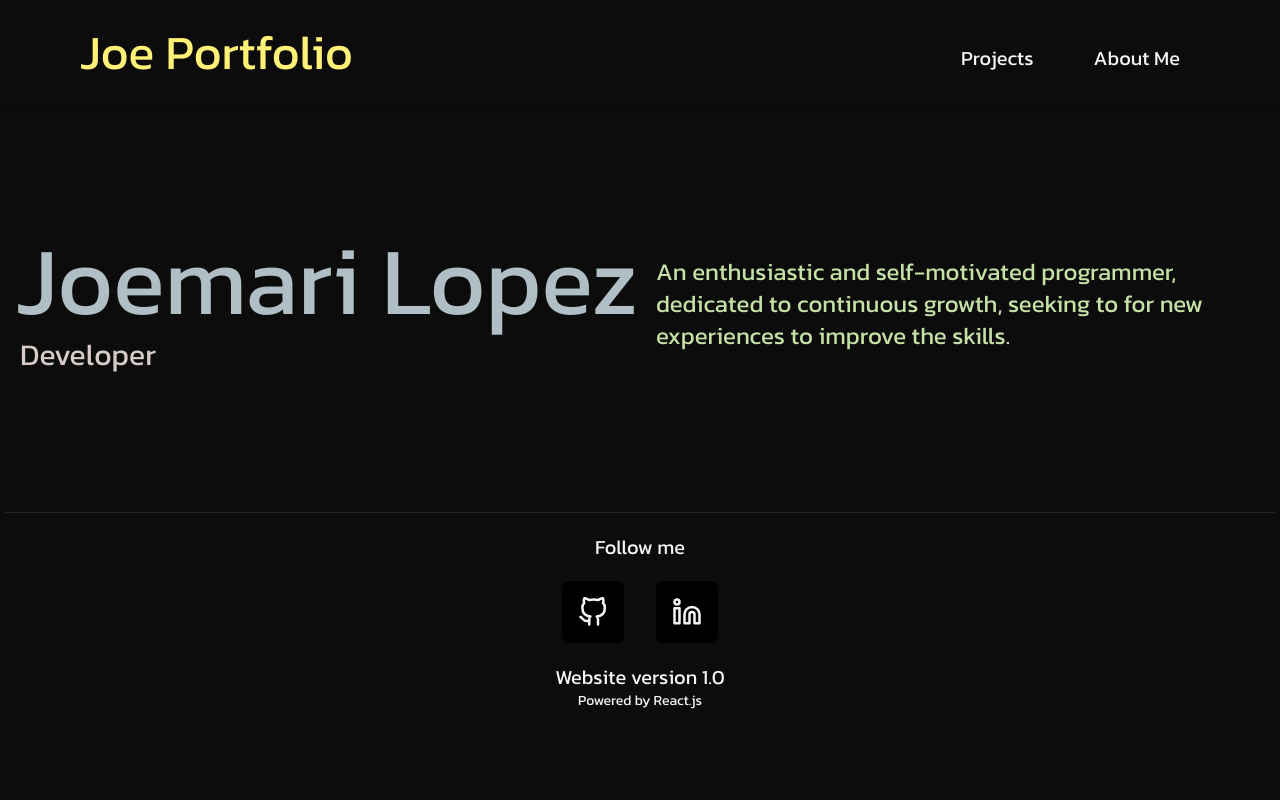
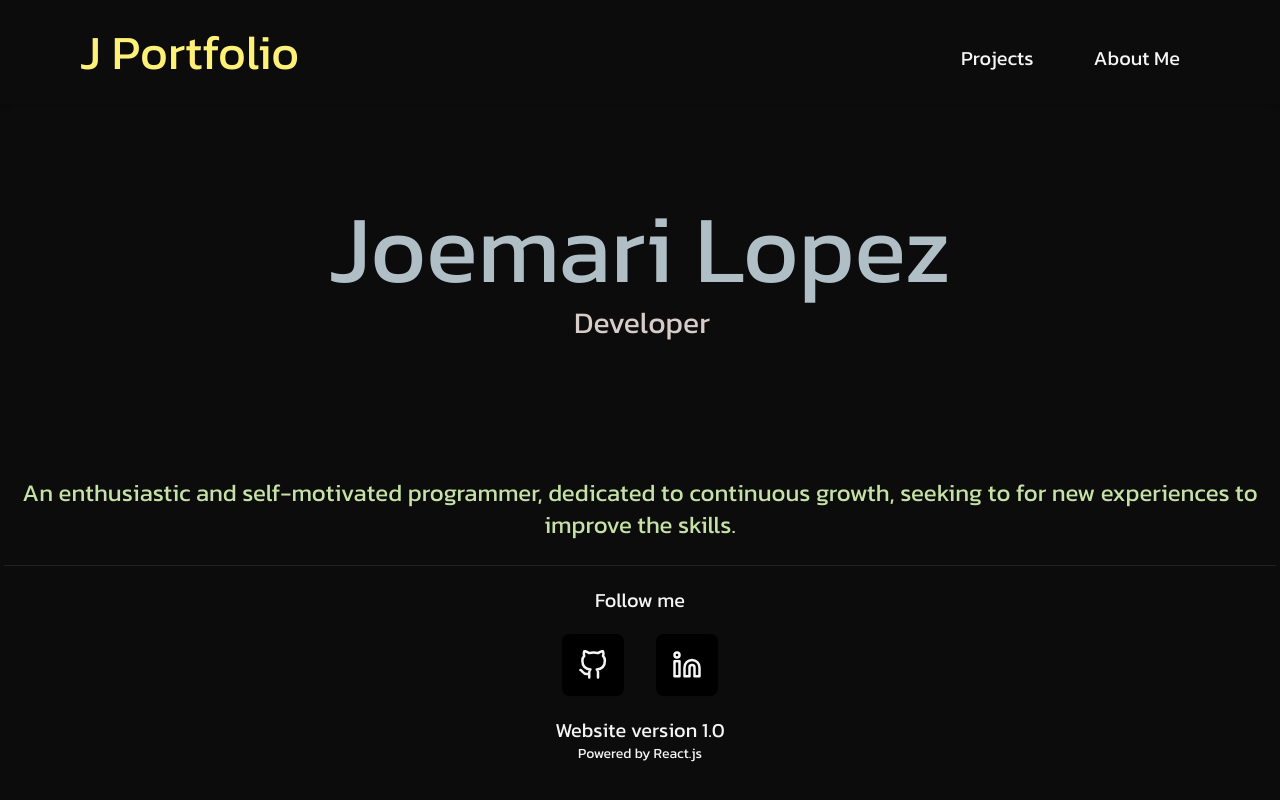
Before and after one commit to JoemariL/my-porfolio, a React (Create React App) app: page / in a window 1280 px wide. Shown: the top 800 px of the page. Built offline with nearby package versions, Linux system fonts and the light colour scheme.

Commit message:
Update landing page layout

```diff
--- a/src/components/shared/Header.jsx
+++ b/src/components/shared/Header.jsx
@@ -22,7 +22,7 @@ const Header = () => {
                             <Link to="/">
                                 {
                                     <h1 className='text-4xl sm:text-5xl hover:text-blue-gray-800 text-yellow-300'>
-                                        Joe Portfolio
+                                        J Portfolio
                                     </h1>
                                 }
                             </Link>
@@ -83,13 +83,13 @@ const Header = () => {
             <div className="font-general-medium hidden text-xl m-0 sm:ml-4 mt-5 sm:mt-3 sm:flex sm:space-x-5 p-5 sm:p-0 justify-center items-center shadow-lg sm:shadow-none">
                 <Link
                     to="/projects"
-                    className="block text-left pl-1 text-gray-100 sm:px-5 sm:p-2 hover:text-blue-gray-800 hover:bg-cyan-500 rounded-3xl"
+                    className="block text-left pl-1 text-gray-100 sm:px-5 sm:p-2 hover:text-blue-gray-800 hover:bg-cyan-100 rounded-xl"
                 >
                     Projects
                 </Link>
                 <Link
                     to="/about"
-                    className="block text-left pl-1 text-gray-100 sm:px-5 sm:p-2 hover:text-blue-gray-800 hover:bg-cyan-500 rounded-3xl"
+                    className="block text-left pl-1 text-gray-100 sm:px-5 sm:p-2 hover:text-blue-gray-800 hover:bg-cyan-100 rounded-xl"
                 >
                     About Me
                 </Link>
--- a/src/pages/Home.jsx
+++ b/src/pages/Home.jsx
@@ -9,7 +9,7 @@ function Home() {
             transition={{ ease: 'easeInOut', duration: 0.9, delay: 0.2 }}
             className="text-gray-100"
         >
-        <div className='grid grid-rows gap-y-5 sm:grid-cols-2 min-h-[50vh]'>
+        <div className='grid grid-rows gap-y-5 sm:grid-cols-1 min-h-[50vh]'>
                 <div className='p-4 rounded-xl mx-auto my-auto'>
                     <motion.h1
                         initial={{ opacity: 0 }}
@@ -25,6 +25,7 @@ function Home() {
                             text-center capitalize
                             text-nowrap
                             text-blue-gray-200
+                            sm:mt-20
                         "
                         >
                         joemari lopez
@@ -41,7 +42,7 @@ function Home() {
                         className="
                             font-general
                             mt-1 text-3xl text-center
-                            sm:text-left sm:pl-1 leading-normal
+                            sm:pl-1 leading-normal
                             text-brown-100
                         "
                     >
@@ -49,8 +50,8 @@ function Home() {
                     </motion.p>
                 </div>
 
-                <div className='p-4 rounded-xl mx-auto my-auto text-md sm:text-2xl text-center sm:text-left text-light-green-200'>
-                    <p>
+                <div className='sm:mt-20 p-4 rounded-xl mx-auto my-auto text-md sm:text-2xl text-center '>
+                    <p className='text-light-green-200'>
                         An enthusiastic and self-motivated programmer,
                         dedicated to continuous growth,
                         seeking to for new experiences to improve the skills.
```
